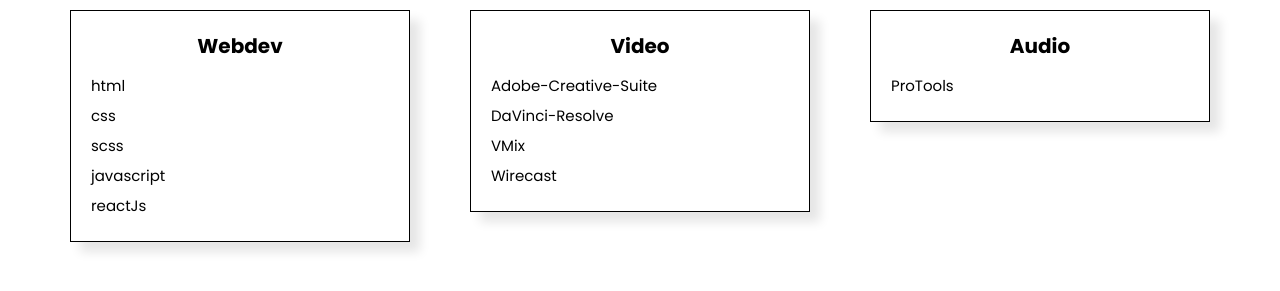
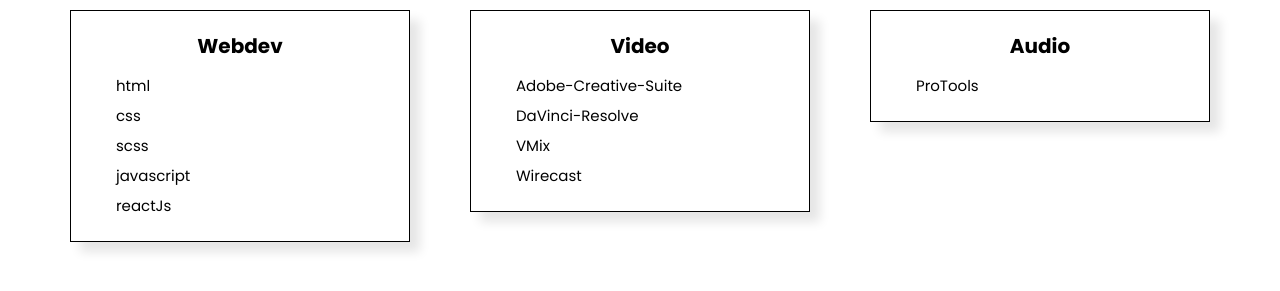
Before and after one commit to pquandt/pqweb, a React app: page / in a window 1280 px wide. Shown: the part 505-796 px from the top of the page. Built offline with nearby package versions, Linux system fonts and the light colour scheme.

Commit message:
card padding

```diff
--- a/sass/components/_card.scss
+++ b/sass/components/_card.scss
@@ -18,6 +18,7 @@
 
 
  &-list {
+    padding: 0 2.5rem 0;
     list-style-type: none;
     text-align: left;
     font-size: 1.5rem;
```
Also changed, not shown: src/css/style.css.
